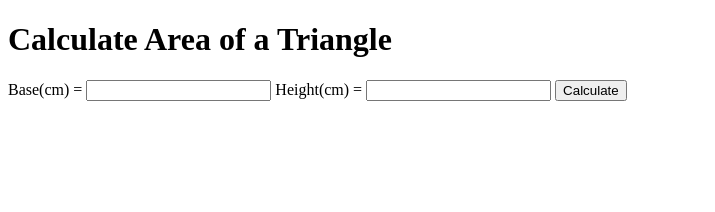
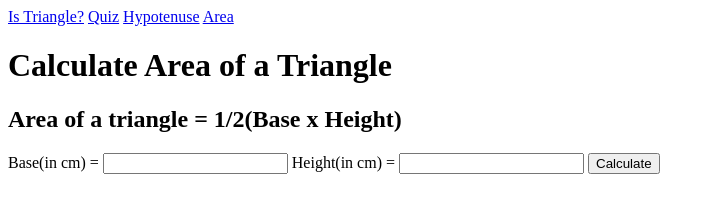
Before and after one commit to yash251/fun-with-triangles, a plain HTML site: page area.html in a window 1280 px wide. Shown: the whole page, without its empty margins (0-715 px from the left). Drawn offline with Linux system fonts and the light colour scheme.

Commit message:
nav for linking html

```diff
--- a/area.html
+++ b/area.html
@@ -7,14 +7,25 @@
     <title>Area of a Triangle</title>
 </head>
 <body>
-    <h1>Calculate Area of a Triangle</h1>
-    <label >Base(cm) = </label>
+    <nav>
+        <a href="index.html">Is Triangle?</a>
+        <a href="quiz.html">Quiz</a>
+        <a href="hypotenuse.html">Hypotenuse</a>
+        <a href="area.html" class="item-active">Area</a>
+    </nav>
+
+    <h1 class="heading">Calculate Area of a Triangle</h1>
+
+    <h2 class="formula">Area of a triangle = 1/2(Base x Height)</h2>
+
+    <label >Base(in cm) = </label>
     <input type="number" class="input" />
 
-    <label >Height(cm) = </label>
+    <label >Height(in cm) = </label>
     <input type="number" class="input" />
 
     <button id="area-btn">Calculate</button>
+
     <div id="output"></div>
 
     <script src="area.js" type="text/javascript"></script>
```
Also changed, not shown: hypotenuse.html (+12 -1 lines), index.html (+11 -4 lines), quiz.html (+12 -2 lines).
